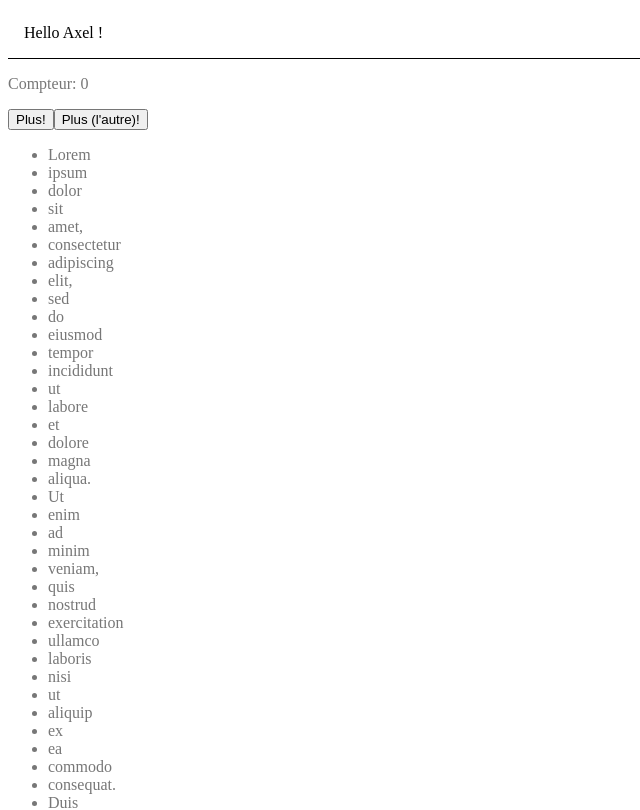
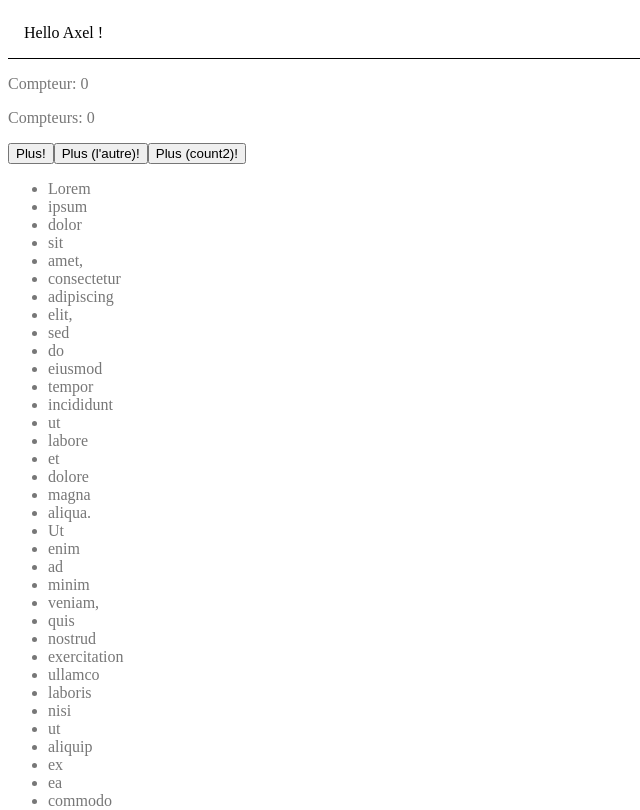
Before and after one commit to Elanis/tp1-react, a React (Vite) app: page / in a window 1280 px wide. Shown: the top 810 px of the page, without its empty margins (0-640 px from the left). Built offline with nearby package versions, Linux system fonts and the light colour scheme.

Commit message:
useEffect

```diff
--- a/src/components/Body/index.jsx
+++ b/src/components/Body/index.jsx
@@ -1,9 +1,14 @@
-import { useState } from 'react';
+import { useEffect, useState } from 'react';
 
 import './index.css';
 
 export default function Body() {
 	const [count, setCount] = useState(0);
+	const [count2, setCount2] = useState(0);
+
+	useEffect(() => {
+		document.title = `(${count2}) Application React`;
+	}, [count2]);
 
 	const text = "Lorem ipsum dolor sit amet, consectetur adipiscing elit, sed do eiusmod tempor incididunt ut labore et dolore magna aliqua. Ut enim ad minim veniam, quis nostrud exercitation ullamco laboris nisi ut aliquip ex ea commodo consequat. Duis aute irure dolor in reprehenderit in voluptate velit esse cillum dolore eu fugiat nulla pariatur. Excepteur sint occaecat cupidatat non proident, sunt in culpa qui officia deserunt mollit anim id est laborum";
 	const elements = text.split(' ');
@@ -17,9 +22,11 @@ export default function Body() {
 	return (
 		<div className="body">
 			<p>Compteur: {count}</p>
+			<p>Compteurs: {count + count2}</p>
 
 			<input type="button" onClick={() => setCount((currCount) => currCount + 1)} value="Plus!" />
 			<input type="button" onClick={() => setCount(monTraitement)} value="Plus (l'autre)!" />
+			<input type="button" onClick={() => setCount2((currCount) => currCount + 1)} value="Plus (count2)!" />
 
 			<ul>
 				{elements.map((element, i) => <li key={i}>{element}</li>)}
```
